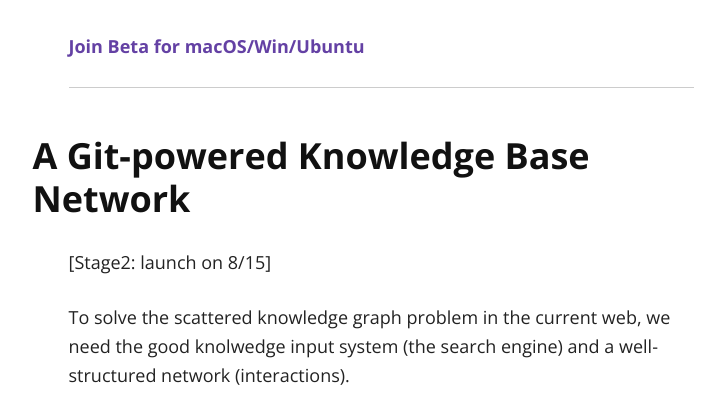
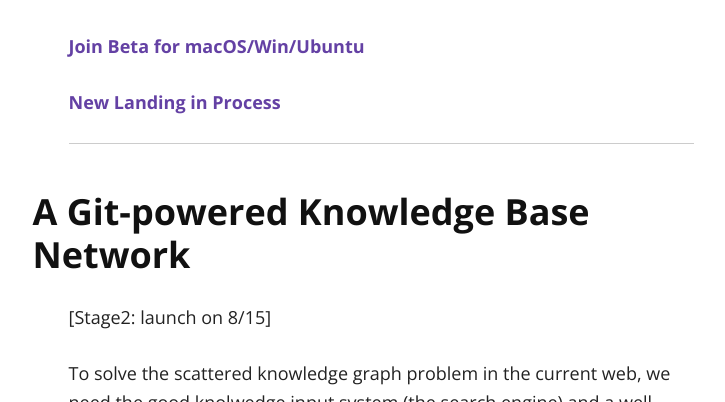
Before and after one commit to tarsmachine/tarsmachine.github.io, a Jekyll site: the page built from index.md, in a window 1280 px wide and 900 px high, scrolled down 1011 px, cut to the strip 170-572 px from the top of the window. Shown: the whole strip, without its empty margins (259-984 px from the left). Built offline with Jekyll 4.4.1, drawn with Linux system fonts in a browser that asks for light colours; nearby versions of some CDN libraries.

Commit message:
Add: New landing link

```diff
--- a/index.md
+++ b/index.md
@@ -25,6 +25,8 @@ Desktop Demo:
 
 
 **[Join Beta for macOS/Win/Ubuntu](mailto:allenleein@gmail.com?subject=Join TARS&body=Hi, I would like to join the private beta. Here is my knowledge base:)**
+
+**[New Landing in Process](https://tarsbase.github.io/cause/)**
 
 ---
 
```
Also changed, not shown: 1 other file.
